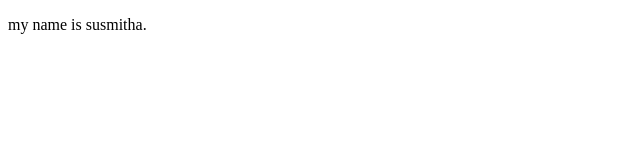
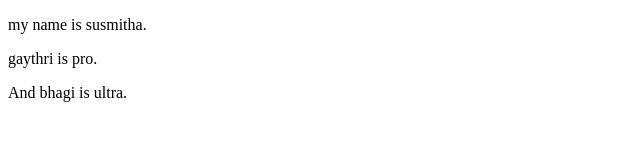
Before and after one commit to susmithamallu/susmithaRepoOne, a plain HTML site: page index.html in a window 1280 px wide. Shown: the whole page, without its empty margins (0-640 px from the left). Drawn offline with Linux system fonts and the light colour scheme.

Commit message:
First Commit on file

```diff
--- a/index.html
+++ b/index.html
@@ -4,9 +4,11 @@
     <meta charset="UTF-8">
     <meta http-equiv="X-UA-Compatible" content="IE=edge">
     <meta name="viewport" content="width=<device-width>, initial-scale=1.0">
-    <title>Document</title>
+    <title>MY website</title>
 </head>
 <body>
     <p> my name is susmitha.</p>
+    <p> gaythri is pro.</p>
+    <p> And bhagi is ultra.</p>
 </body>
 </html>
```
